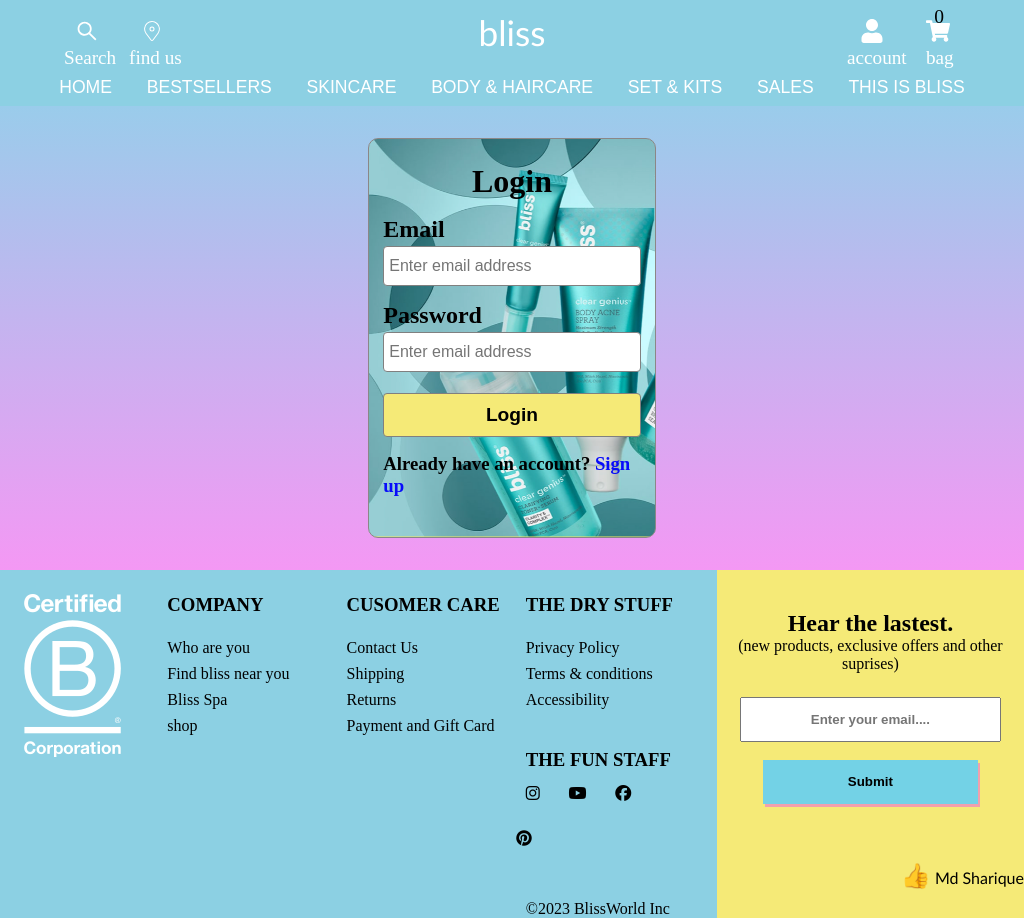
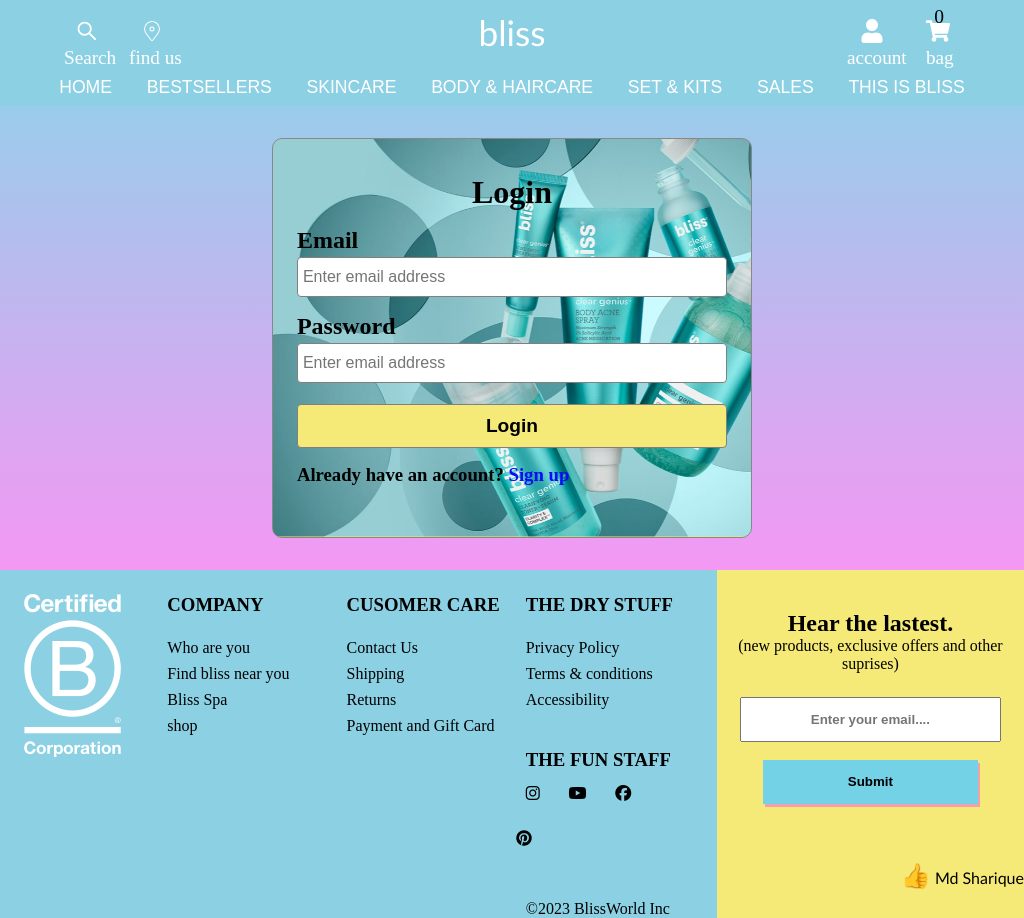
Before and after one commit to Sharique9199/blissworld, a React (Create React App) app: page /login in a window 1024 px wide. Built offline with nearby package versions, Linux system fonts and the light colour scheme; no server answers.

Commit message:
resppnsive in tablet screen in double cart

```diff
--- a/src/components/SignAndLoginPage/Submit.css
+++ b/src/components/SignAndLoginPage/Submit.css
@@ -83,3 +83,10 @@
         margin: auto;
      }
 }
+
+@media only screen and (min-width: 769px) and (max-width: 1024px){
+    .upperbox {
+        width: 50%;
+        margin: auto;
+     }
+}
```
